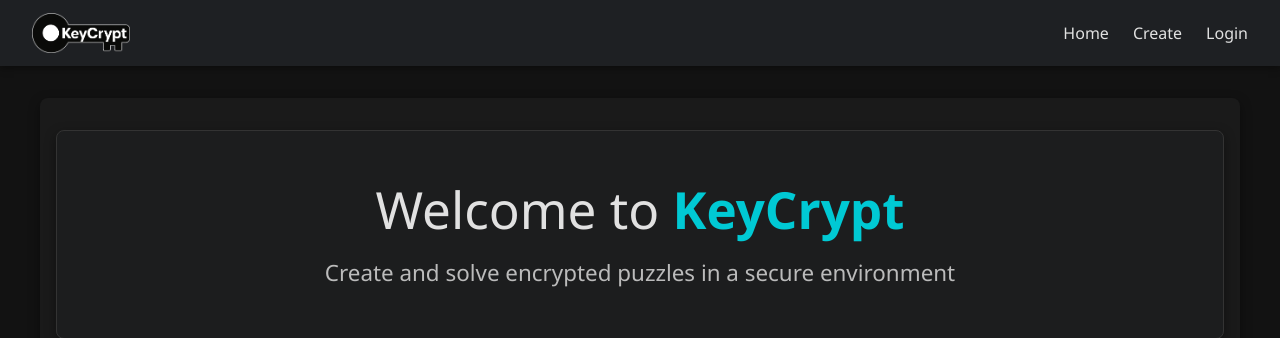
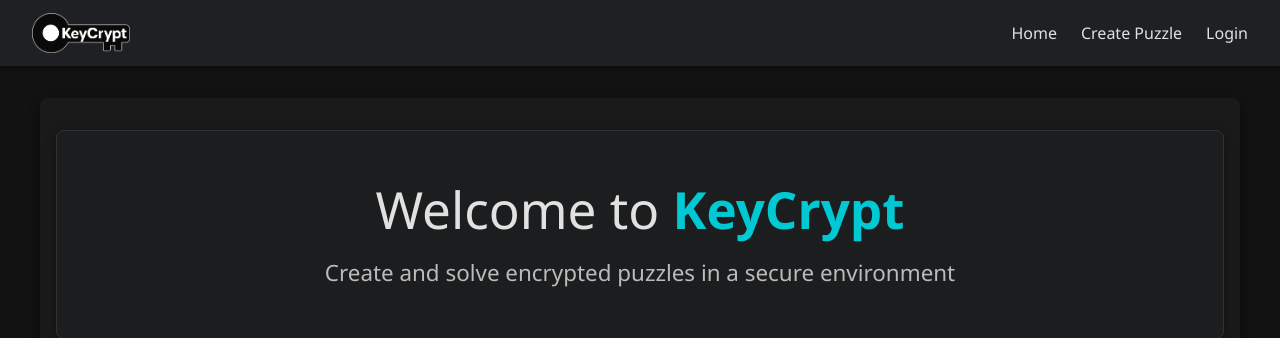
Before and after one commit to mlziade/keycrypt, a Django app: page / in a window 1280 px wide. Shown: the top 338 px of the page. Run offline with Django 5.2, Linux system fonts and the light colour scheme; some libraries are stand-ins or nearby versions.

Commit message:
Update navigation link text for clarity in base.html

```diff
--- a/templates/base.html
+++ b/templates/base.html
@@ -34,7 +34,7 @@
         </div>
         <ul class="nav-links">
             <li><a href="{% url 'home' %}" class="nav-link">Home</a></li>
-            <li><a href="{% url 'puzzle:create_puzzle' %}" class="nav-link">Create</a></li>
+            <li><a href="{% url 'puzzle:create_puzzle' %}" class="nav-link">Create Puzzle</a></li>
             {% if user.is_authenticated %}
                 {% comment %} <li><a href="{% url 'puzzle:my_puzzles' %}" class="nav-link">My Puzzles</a></li> {% endcomment %}
                 <li><a href="{% url 'users:profile' %}" class="nav-link">Profile</a></li>
```
